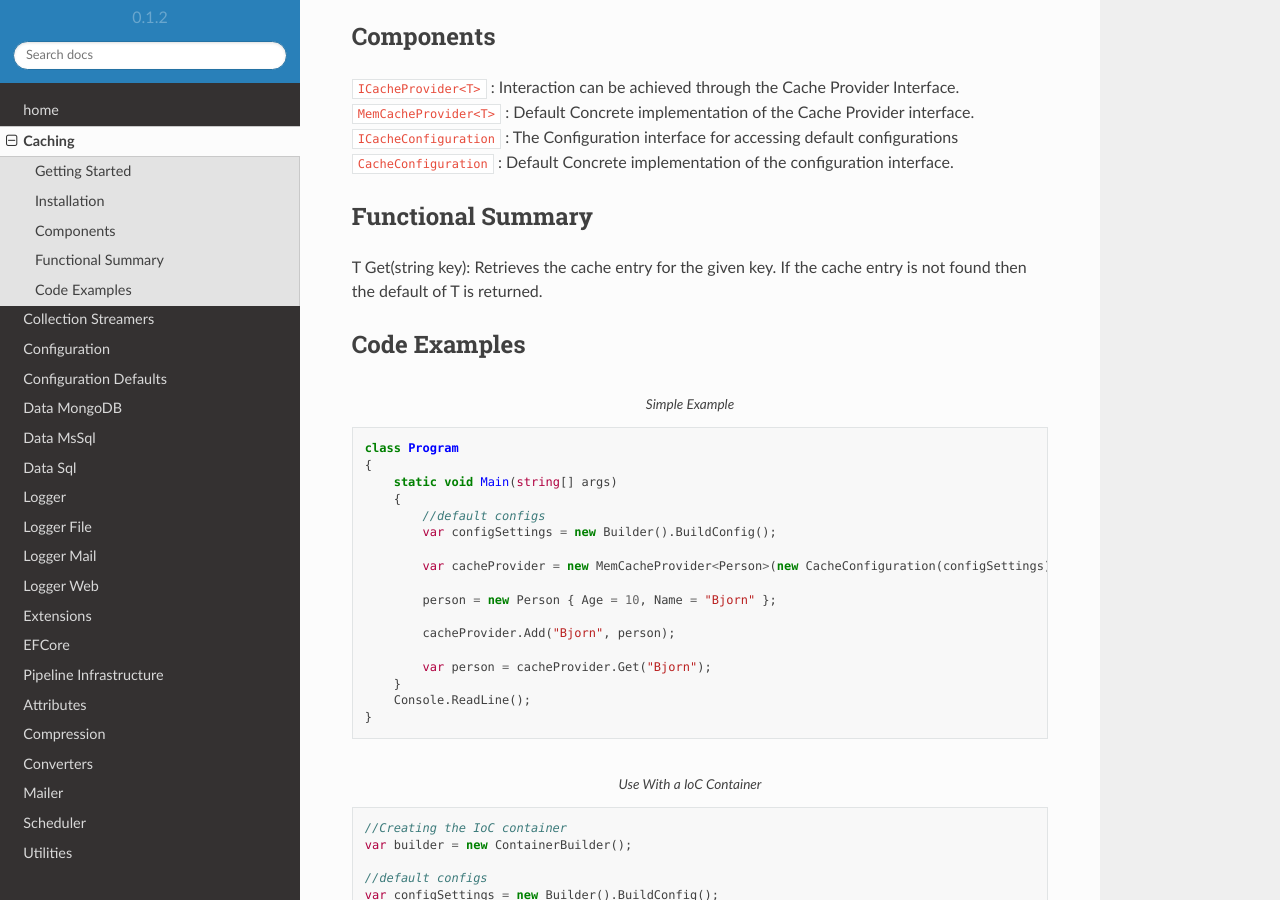
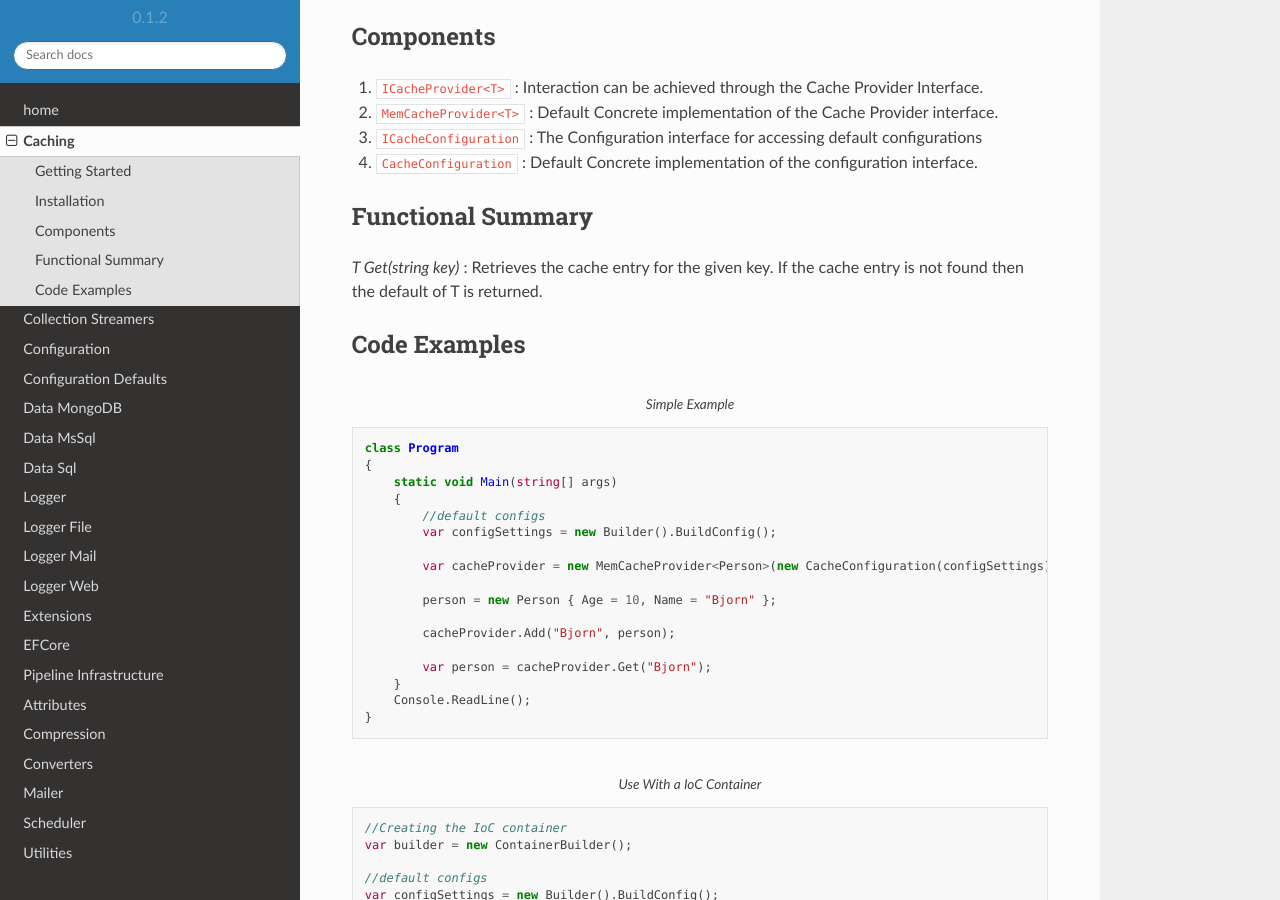
Before and after one commit to BjornWilliams/DocsVersaTul, a Sphinx documentation site: the page built from docs/source/caching.rst, in a window 1280 px wide and 900 px high, scrolled down 487 px. Built offline with Sphinx 7.4.7 and the Read the Docs theme 2.0.0, drawn with Linux system fonts in a browser that asks for light colours; part of the change alters nothing that is shown.

```diff
--- a/docs/source/caching.rst
+++ b/docs/source/caching.rst
@@ -21,14 +21,14 @@ To use VersaTul Caching, first install it using nuget:
 
 Components
 -----------
-``ICacheProvider<T>`` : Interaction can be achieved through the Cache Provider Interface.
-``MemCacheProvider<T>`` : Default Concrete implementation of the Cache Provider interface.
-``ICacheConfiguration`` : The Configuration interface for accessing default configurations
-``CacheConfiguration`` : Default Concrete implementation of the configuration interface.
+1. ``ICacheProvider<T>`` : Interaction can be achieved through the Cache Provider Interface.
+2. ``MemCacheProvider<T>`` : Default Concrete implementation of the Cache Provider interface.
+3. ``ICacheConfiguration`` : The Configuration interface for accessing default configurations
+4. ``CacheConfiguration`` : Default Concrete implementation of the configuration interface.
 
 Functional Summary
 ------------------
-T Get(string key): Retrieves the cache entry for the given key. If the cache entry is not found then the default of T is returned.
+*T Get(string key)* : Retrieves the cache entry for the given key. If the cache entry is not found then the default of T is returned.
 
 Code Examples
 -------------
```
